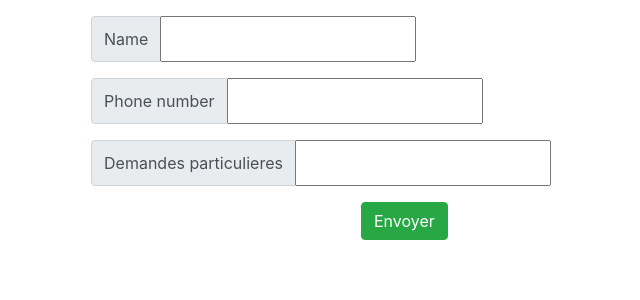
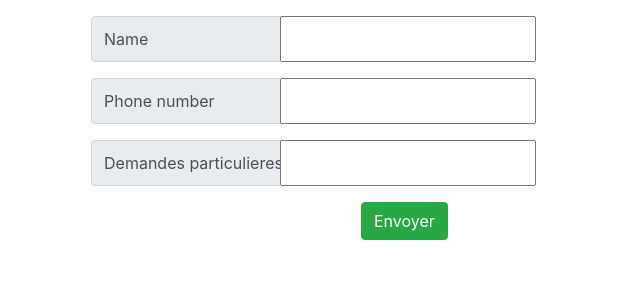
Before and after one commit to pizzicato-repo/learnbox_test1, a Django app: template inscription_pedago/templates/inscription_pedago/contact.html in a window 1280 px wide. Shown: the top 300 px of the page, without its empty margins (279-919 px from the left). Run offline with Django 3.2, Linux system fonts and the light colour scheme; the template is opened without the code that fills it, so the values that code supplies are empty, except form fields; tables that the repository leaves empty hold one stand-in row (values such as "Sample post"); form fields are guessed from the names that the template uses; some libraries are stand-ins or nearby versions.

Commit message:
formulaire contact en cours 1 é

```diff
--- a/inscription_pedago/models.py
+++ b/inscription_pedago/models.py
@@ -49,4 +49,4 @@ class Validation_code(models.Model):
 class ContactModel(models.Model):
     name = models.CharField(max_length=12)
     phone_number    = models.CharField(max_length=20)
-    demandes_particulieres = models.CharField(max_length=2000, default='')
+    demandes_particulieres = models.CharField(max_length=2000, default='', null=True, blank=True)
--- a/inscription_pedago/static/css/instrument.css
+++ b/inscription_pedago/static/css/instrument.css
@@ -72,3 +72,13 @@ body {
     color : rgb(0,0,77);
     font-size:140%;
 }
+#ligne1{
+    width : 200px;
+}
+#ligne2{
+    width : 200px;
+}
+
+.verti_align{
+    width : 190px;
+}
--- a/inscription_pedago/templates/inscription_pedago/contact.html
+++ b/inscription_pedago/templates/inscription_pedago/contact.html
@@ -21,14 +21,14 @@
 
                     <div class="input-group mb-3 mt-3">
                         <div class="input-group-prepend">
-                            <div id="" class="input-group-text">{{ form.name.label }}</div>
+                            <div id="header_name" class="input-group-text verti_align">{{ form.name.label }}</div>
                         </div>
                         {{ form.name }}
                         <div class='col-md-4'></div>
                     </div>
                     <div class="input-group mb-3 mt-3">
                             <div class="input-group-prepend">
-                                <div id="header_input_signup" class="input-group-text">{{ form.phone_number.label }}</div>
+                                <div id="header_phone" class="input-group-text verti_align">{{ form.phone_number.label }}</div>
                             </div>
                             {{ form.phone_number }}
                             <div class='col-md-4 password_error'>
@@ -38,7 +38,7 @@
 
                     <div class="input-group mb-3 mt-3">
                         <div class="input-group-prepend">
-                            <div id="header_input_signup" class="input-group-text">{{ form.demandes_particulieres.label }}</div>
+                            <div id="header_demandes" class="input-group-text verti_align">{{ form.demandes_particulieres.label }}</div>
                         </div>
                         {{ form.demandes_particulieres }}
                         <div class='col-md-4'></div>
@@ -56,10 +56,5 @@
                 </div>
             </div>
         </div>
-
-
-
-
-
 </body>
 </html>
--- a/inscription_pedago/urls.py
+++ b/inscription_pedago/urls.py
@@ -23,8 +23,8 @@ urlpatterns = [
     path('test_mail', test_views.test_mail, name='test_mail'),
     path('instrument', test_views.instrument, name='instrument'),
 
-    # path('contact', test_views.contact, name='contact'), #OK
-    path('contact', test_views.ContactCreate.as_view(), name='contact'), #OK
+    # path('contact-us', test_views.contact, name='contact'), #OK
+    path('contact-us', test_views.ContactCreate.as_view(), name='contact'), #OK
 
     path('will_contact', test_views.will_contact, name='will_contact'),
 ]
```
Also changed, not shown: inscription_pedago/forms.py (+9 -4 lines), inscription_pedago/migrations/0006_auto_20191209_1205.py (added).
